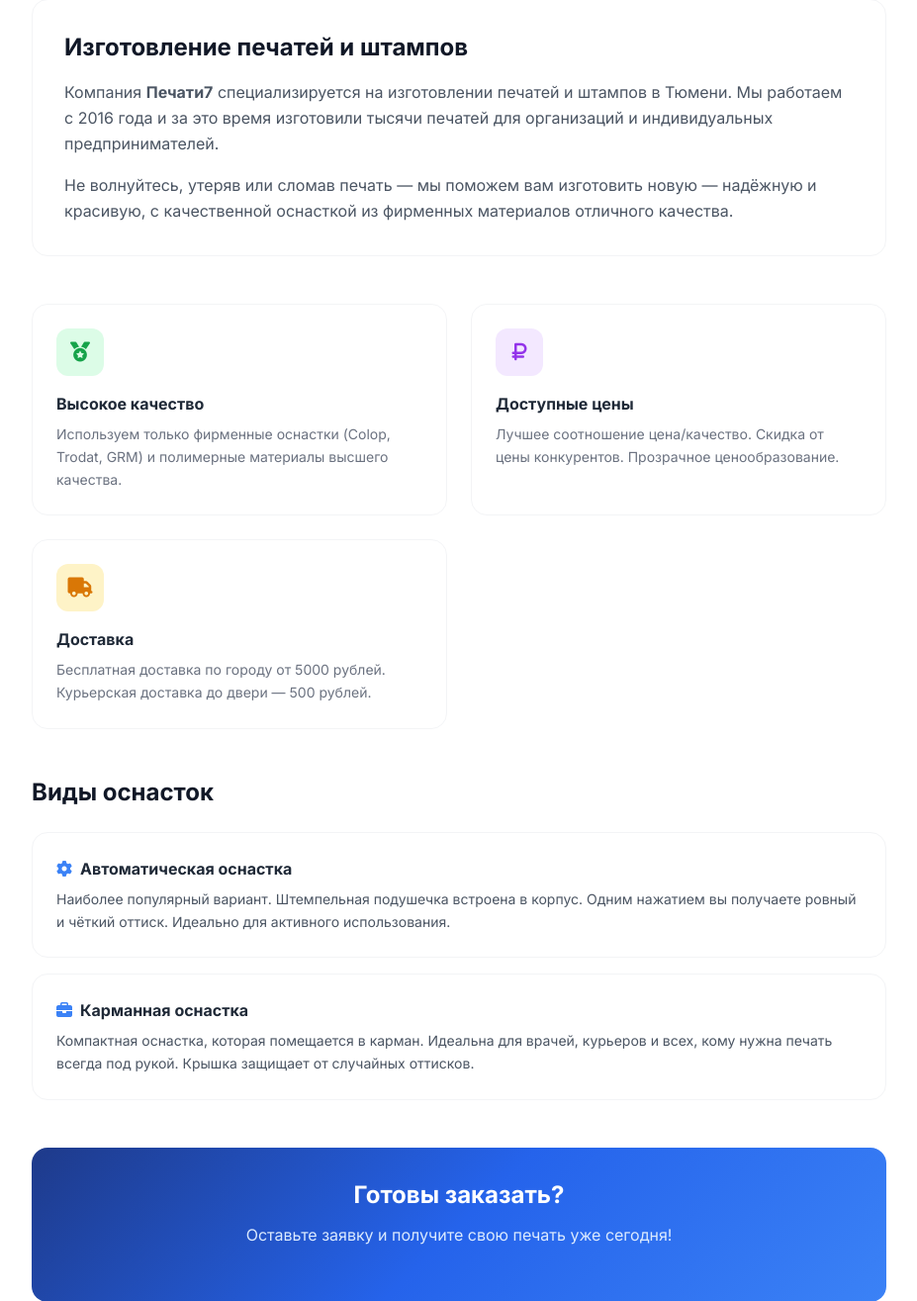
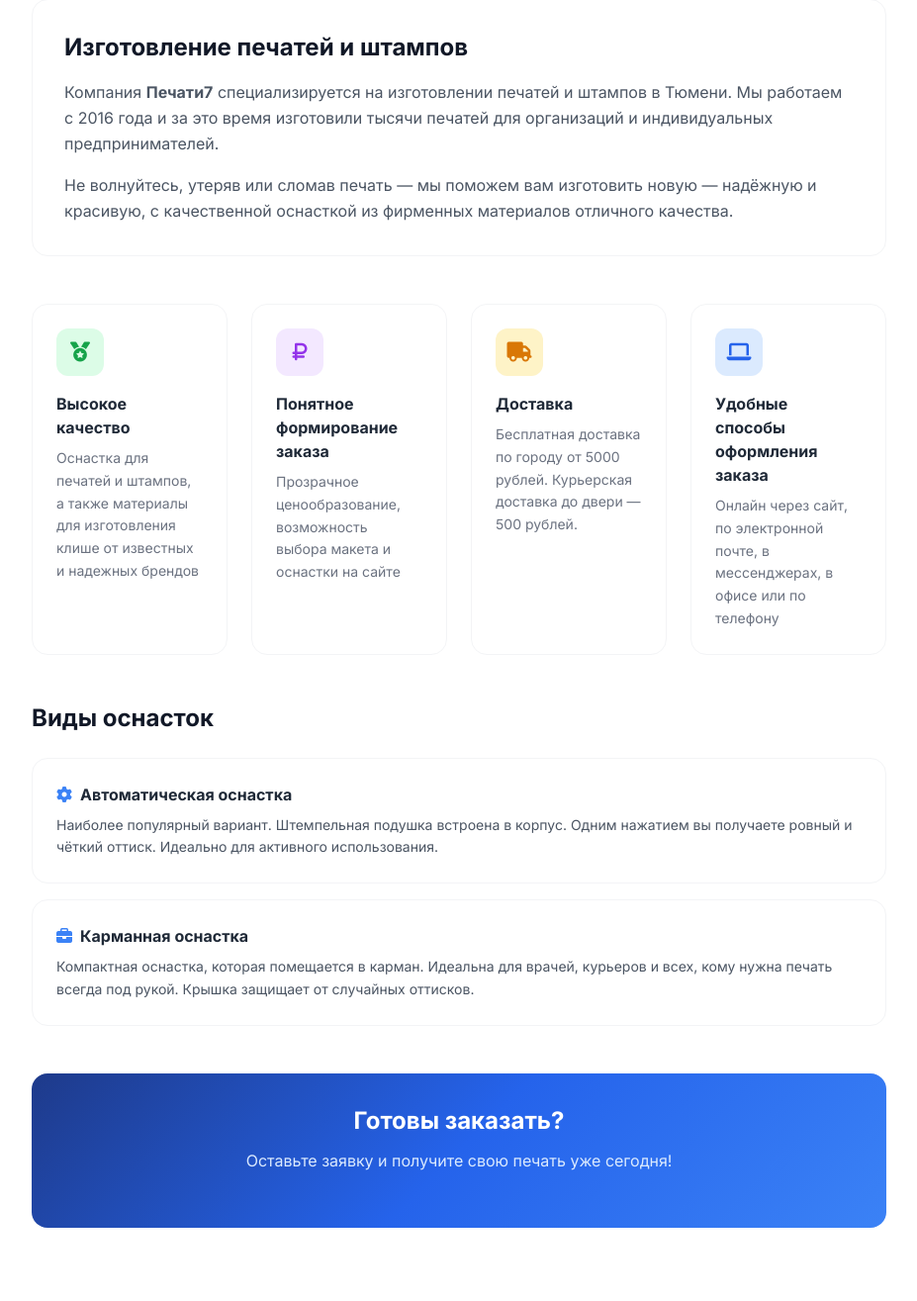
Before and after one commit to NovaCode37/pechati, a Flask app: page /about in a window 1280 px wide. Shown: the part 306-1621 px from the top of the page at 99% size, without its empty margins (176-1103 px from the left). Run offline with Flask 3, Linux system fonts and the light colour scheme; data that the repository does not hold is empty; parts of the project's set-up code (start-up, migrations or seed data) failed here and were passed over; some libraries are stand-ins or nearby versions.

Commit message:
feat: update about page - change high quality text, rename prices to order formation, add 4th block for order methods, fix 'подушечка' to 'подушка'

```diff
--- a/templates/about.html
+++ b/templates/about.html
@@ -31,20 +31,20 @@
             </div>
         </div>
 
-        <div class="grid sm:grid-cols-2 gap-6 mb-12">
+        <div class="grid sm:grid-cols-2 lg:grid-cols-4 gap-6 mb-12">
             <div class="bg-white rounded-2xl border border-gray-100 p-6 card-hover">
                 <div class="w-12 h-12 bg-green-100 rounded-xl flex items-center justify-center mb-4">
                     <i class="fas fa-medal text-xl text-green-600"></i>
                 </div>
                 <h3 class="font-bold text-gray-800 mb-2">Высокое качество</h3>
-                <p class="text-sm text-gray-500 leading-relaxed">Используем только фирменные оснастки (Colop, Trodat, GRM) и полимерные материалы высшего качества.</p>
+                <p class="text-sm text-gray-500 leading-relaxed">Оснастка для печатей и штампов, а также материалы для изготовления клише от известных и надежных брендов</p>
             </div>
             <div class="bg-white rounded-2xl border border-gray-100 p-6 card-hover">
                 <div class="w-12 h-12 bg-purple-100 rounded-xl flex items-center justify-center mb-4">
                     <i class="fas fa-ruble-sign text-xl text-purple-600"></i>
                 </div>
-                <h3 class="font-bold text-gray-800 mb-2">Доступные цены</h3>
-                <p class="text-sm text-gray-500 leading-relaxed">Лучшее соотношение цена/качество. Скидка от цены конкурентов. Прозрачное ценообразование.</p>
+                <h3 class="font-bold text-gray-800 mb-2">Понятное формирование заказа</h3>
+                <p class="text-sm text-gray-500 leading-relaxed">Прозрачное ценообразование, возможность выбора макета и оснастки на сайте</p>
             </div>
             <div class="bg-white rounded-2xl border border-gray-100 p-6 card-hover">
                 <div class="w-12 h-12 bg-amber-100 rounded-xl flex items-center justify-center mb-4">
@@ -52,6 +52,13 @@
                 </div>
                 <h3 class="font-bold text-gray-800 mb-2">Доставка</h3>
                 <p class="text-sm text-gray-500 leading-relaxed">Бесплатная доставка по городу от 5000 рублей. Курьерская доставка до двери — 500 рублей.</p>
+            </div>
+            <div class="bg-white rounded-2xl border border-gray-100 p-6 card-hover">
+                <div class="w-12 h-12 bg-blue-100 rounded-xl flex items-center justify-center mb-4">
+                    <i class="fas fa-laptop text-xl text-blue-600"></i>
+                </div>
+                <h3 class="font-bold text-gray-800 mb-2">Удобные способы оформления заказа</h3>
+                <p class="text-sm text-gray-500 leading-relaxed">Онлайн через сайт, по электронной почте, в мессенджерах, в офисе или по телефону</p>
             </div>
         </div>
 
@@ -63,7 +70,7 @@
                         <i class="fas fa-gear text-primary-500 mr-2"></i>Автоматическая оснастка
                     </h3>
                     <p class="text-gray-600 text-sm leading-relaxed">
-                        Наиболее популярный вариант. Штемпельная подушечка встроена в корпус.
+                        Наиболее популярный вариант. Штемпельная подушка встроена в корпус.
                         Одним нажатием вы получаете ровный и чёткий оттиск. Идеально для активного использования.
                     </p>
                 </div>
```
